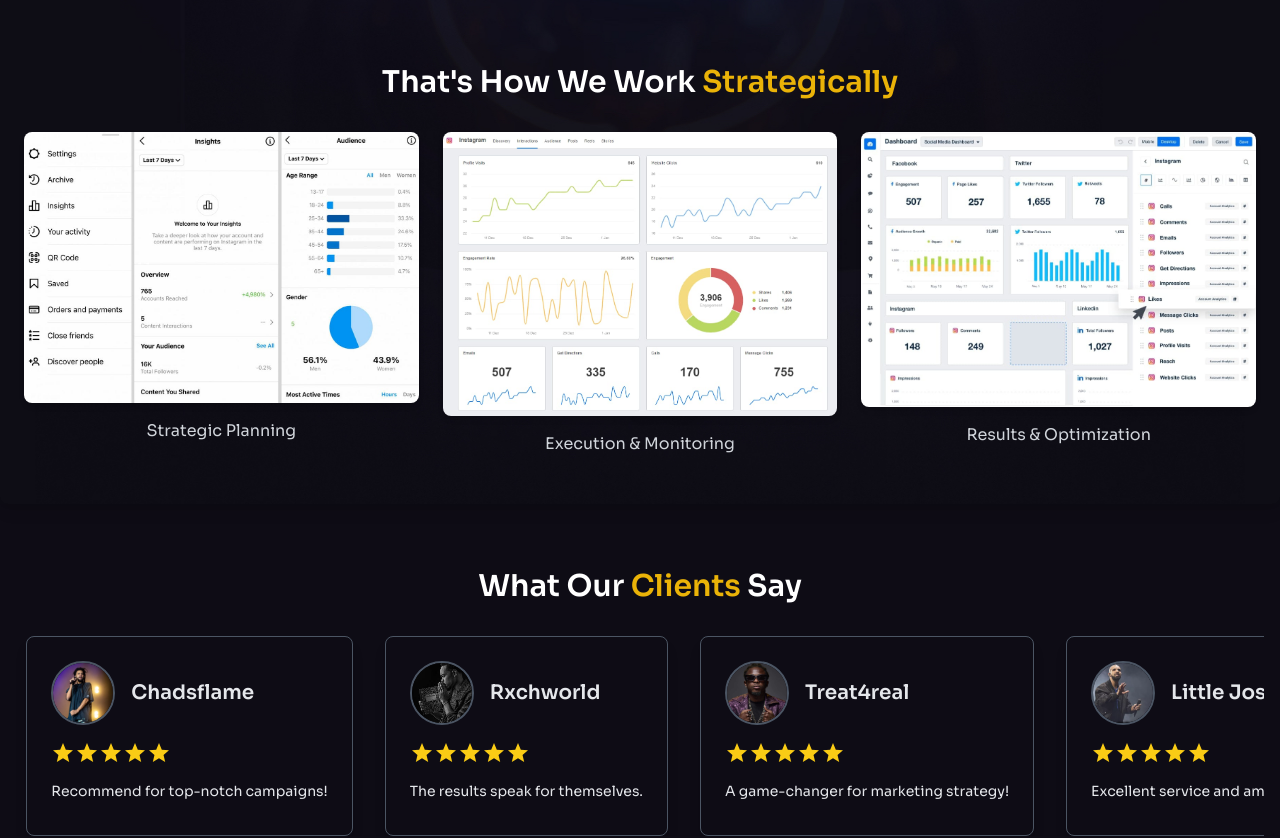
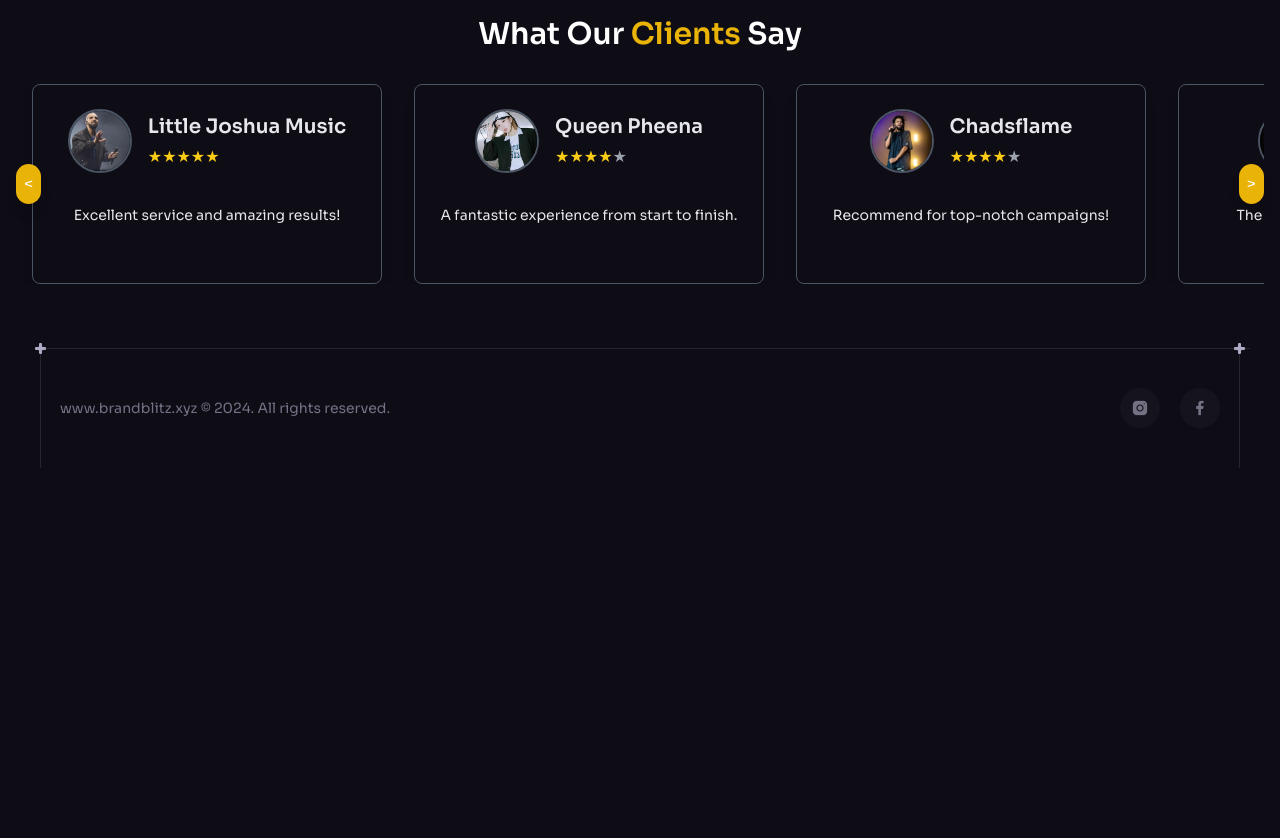
Before and after one commit to ZainyShorts/Brand-blitz-new, a React (Vite) app: page /results in a window 1280 px wide. Shown: the part 1060-1898 px from the top of the page. After the commit the page ends 1528 px from the top, so only its background shows below. Built offline with nearby package versions, Linux system fonts and the light colour scheme.

Commit message:
reviews page

```diff
--- a/src/components/Results.jsx
+++ b/src/components/Results.jsx
@@ -3,21 +3,9 @@ import Confetti from "react-confetti";
 import result from '../assets/result.jpeg';
 import result3 from '../assets/result3.jpeg';
 import result5 from '../assets/result5.jpeg';
-import image4 from "../assets/result4.jpeg";
-import image5 from "../assets/result7.jpeg";
-import image6 from "../assets/result13.jpeg";
-
-import { heroBackground } from "../assets";
-import { BackgroundCircles, BottomLine } from "./design/Hero";
-import StarRating from "./Stars";
-
-// Example profile pictures
 import profilePic1 from '../assets/profile1.webp';
 import profilePic2 from '../assets/profile2.jfif';
 import profilePic3 from '../assets/profile3.webp';
-import image1 from "../assets/result11.jpeg";
-import image2 from "../assets/result10.jpeg";
-import image3 from "../assets/result9.jpeg";
 import profilePic4 from '../assets/profile4.jfif';
 import profilePic5 from '../assets/profile5.jfif';
 import Footer from "./Footer";
@@ -29,14 +17,12 @@ const images = [
 ];
 
 const testimonials = [
-  { text: "Excellent service and amazing results!", author: "Little Joshua Music", profilePic: profilePic1 },
-  { text: "A fantastic exp from start to finish.", author: "Queen Pheena", profilePic: profilePic2 },
-  { text: "Recommend for top-notch campaigns!", author: "Chadsflame", profilePic: profilePic3 },
-  { text: "The results speak for themselves.", author: "Rxchworld", profilePic: profilePic4 },
-  { text: "A game-changer for marketing strategy!", author: "Treat4real", profilePic: profilePic5 },
+  { text: "Excellent service and amazing results!", author: "Little Joshua Music", profilePic: profilePic1, rating: 5 },
+  { text: "A fantastic experience from start to finish.", author: "Queen Pheena", profilePic: profilePic2, rating: 4 },
+  { text: "Recommend for top-notch campaigns!", author: "Chadsflame", profilePic: profilePic3, rating: 4 },
+  { text: "The results speak for themselves.", author: "Rxchworld", profilePic: profilePic4, rating: 5 },
+  { text: "A game-changer for marketing strategy!", author: "Treat4real", profilePic: profilePic5, rating: 5 },
 ];
-
-const duplicatedTestimonials = [...testimonials, ...testimonials];
 
 const ResultPage = () => {
   const [showConfetti, setShowConfetti] = useState(true);
@@ -46,49 +32,38 @@ const ResultPage = () => {
   const scrollContainerRef = useRef(null);
 
   useEffect(() => {
-    const container = scrollContainerRef.current;
-    let intervalId;
-
-    if (container) {
-      intervalId = setInterval(() => {
-        if (container) {
-          const scrollWidth = container.scrollWidth;
-          const clientWidth = container.clientWidth;
-          const scrollLeft = container.scrollLeft;
-
-          if (scrollLeft + clientWidth >= scrollWidth) {
-            container.scrollLeft = 0;
-          } else {
-            container.scrollLeft += 20;
-          }
-        }
-      }, 10);
-
-      return () => clearInterval(intervalId);
-    }
-  }, []);
-
-  useEffect(() => {
     const handleResize = () => {
       setWindowWidth(window.innerWidth);
       setWindowHeight(window.innerHeight);
     };
 
     window.addEventListener('resize', handleResize);
-
     return () => {
       window.removeEventListener('resize', handleResize);
     };
   }, []);
 
   useEffect(() => {
-    // Hide confetti after 5 seconds
     const timer = setTimeout(() => {
       setShowConfetti(false);
     }, 5000); // 5 seconds
 
     return () => clearTimeout(timer);
   }, []);
+
+  // Function to scroll left
+  const scrollLeft = () => {
+    if (scrollContainerRef.current) {
+      scrollContainerRef.current.scrollBy({ left: -370, behavior: 'smooth' });
+    }
+  };
+
+  // Function to scroll right
+  const scrollRight = () => {
+    if (scrollContainerRef.current) {
+      scrollContainerRef.current.scrollBy({ left: 380, behavior: 'smooth' });
+    }
+  };
 
   return (
     <section className="relative min-h-screen text-white bg-transparent">
@@ -103,32 +78,20 @@ const ResultPage = () => {
 
       {/* Hero Section */}
       <div className="relative">
-        {/* Background Image */}
-        <img
-          src={heroBackground}
-          className="absolute inset-0 w-full h-full object-cover -z-10"
-          width={1440}
-          height={1800}
-          alt="background"
-        />
-        <BackgroundCircles />
-
         <div className="relative pt-[8rem] -mt-[5.25rem] bg-transparent">
           <div className="relative w-full p-6 bg-transparent rounded-lg shadow-lg z-10 backdrop-blur-md transform -translate-y-16">
-            <h1 className="text-4xl mt-10 font-bold mb-10 text-center">Our  <span className="text-yellow-500">Results</span></h1>
+            <h1 className="text-4xl mt-10 font-bold mb-10 text-center">Our <span className="text-yellow-500">Results</span></h1>
             <div className="grid grid-cols-1 sm:grid-cols-2 lg:grid-cols-3 gap-6 w-full">
               {images.map((image, index) => (
                 <div
                   key={index}
                   className="bg-transparent mt-8 rounded-lg overflow-hidden shadow-lg hover:shadow-2xl transform hover:scale-105 transition duration-300 flex flex-col justify-center"
                 >
-                  <div>
                   <img
                     src={image.src}
                     alt={`Product ${index + 1}`}
                     className="w-full h-[600px] object-cover"
                   />
-                  </div>
                   <div className="flex justify-center mt-4">
                     <button className="px-8 mt-4 py-3 bg-gradient-to-r from-[#f83939] to-[#07b8b8] text-white font-semibold rounded-full hover:bg-gradient-to-l transition duration-300 shadow-lg hover:shadow-xl transform hover:translate-y-[-3px] border-2 border-transparent hover:border-white">
                       {image.campaign}
@@ -139,36 +102,20 @@ const ResultPage = () => {
             </div>
           </div>
         </div>
-        <div className="relative mt-16 px-6 py-12 bg-transparent rounded-lg shadow-lg z-10">
-          <h2 className="text-3xl font-bold mb-8 text-center">That's How We Work <span className="text-yellow-500">Strategically</span></h2>
-          <div className="flex flex-col md:flex-row gap-6 justify-center">
-            <div className="w-full md:w-1/3">
-              <img src={image1} className="w-full h-auto rounded-lg shadow-md" alt="Strategic Work 1" />
-              <p className="text-center text-gray-300 mt-4">Strategic Planning</p>
-            </div>
-            <div className="w-full md:w-1/3">
-              <img src={image2} className="w-full h-auto rounded-lg shadow-md" alt="Strategic Work 2" />
-              <p className="text-center text-gray-300 mt-4">Execution & Monitoring</p>
-            </div>
-            <div className="w-full md:w-1/3">
-              <img src={image3} className="w-full h-auto rounded-lg shadow-md" alt="Strategic Work 3" />
-              <p className="text-center text-gray-300 mt-4">Results & Optimization</p>
-            </div>
-          </div>
-        </div>
-        <BottomLine />
-      </div>
 
         {/* Testimonials Section */}
         <section className="py-16 bg-transparent">
           <div className="max-w-7xl mx-auto px-4">
-          <h2 className="text-3xl font-bold mb-8 text-center text-white">What Our <span className="text-yellow-500">Clients </span>Say</h2>
+            <h2 className="text-3xl font-bold mb-8 text-center text-white">
+              What Our <span className="text-yellow-500">Clients </span>Say
+            </h2>
             <div className="relative">
-            <div ref={scrollContainerRef} className="flex overflow-x-auto whitespace-nowrap hide-scrollbar">
-              {duplicatedTestimonials.map((testimonial, index) => (
+              <div ref={scrollContainerRef} className="flex overflow-x-auto hide-scrollbar" style={{ width: '100%' }}>
+                {testimonials.map((testimonial, index) => (
                   <div
                     key={index}
-                  className="testimonial-item border h-[200px] border-gray-600 text-gray-200 p-6 rounded-lg shadow-lg flex flex-col items-center bg-transparent"
+                    className="testimonial-item border h-[200px] mx-4 border-gray-600 text-gray-200 p-6 rounded-lg shadow-lg flex flex-col items-center bg-transparent"
+                    style={{ minWidth: '350px'}} // Ensure width and prevent shrinking
                   >
                     <div className="flex items-center mb-4">
                       <img
@@ -178,48 +125,49 @@ const ResultPage = () => {
                       />
                       <div className="ml-4">
                         <p className="text-xl font-semibold">{testimonial.author}</p>
-                    </div>
-                  </div>
-                  <StarRating rating={5} />
-                  <p className="mt-4 text-sm">{testimonial.text}</p>
-                </div>
+                        <div className="flex mt-1">
+                          {Array.from({ length: testimonial.rating }, (_, i) => (
+                            <span key={i} className="text-yellow-400">★</span>
+                          ))}
+                          {Array.from({ length: 5 - testimonial.rating }, (_, i) => (
+                            <span key={i + testimonial.rating} className="text-gray-400">★</span>
                           ))}
                         </div>
                       </div>
                     </div>
+                    <p className="mt-4 text-sm">{testimonial.text}</p>
+                  </div>
+                ))}
+
+                {/* Arrow buttons - visible only on larger screens */}
+                <button
+                  onClick={scrollLeft}
+                  className="hidden md:absolute left-0 top-1/2 transform -translate-y-1/2 bg-yellow-500 text-white rounded-full p-2 shadow-lg hover:shadow-xl transition duration-300 md:block"
+                  aria-label="Scroll Left"
+                >
+                  &lt;
+                </button>
+                <button
+                  onClick={scrollRight}
+                  className="hidden md:absolute right-0 top-1/2 transform -translate-y-1/2 bg-yellow-500 text-white rounded-full p-2 shadow-lg hover:shadow-xl transition duration-300 md:block"
+                  aria-label="Scroll Right"
+                >
+                  &gt;
+                </button>
+              </div>
+            </div>
+          </div>
         </section>
+      </div>
       <Footer/>
 
       <style jsx>{`
-        @keyframes scroll {
-          0% {
-            transform: translateX(0);
+        .hide-scrollbar::-webkit-scrollbar {
+          display: none; /* Hide scrollbar for Chrome, Safari, and Opera */
         }
-          100% {
-            transform: translateX(-50%);
-          }
-        }
-
         .hide-scrollbar {
-          overflow: hidden; /* Hide the scrollbar */
-          scrollbar-width: none; /* For Firefox */
-        }
-
-        .hide-scrollbar::-webkit-scrollbar {
-          display: none; /* For Chrome, Safari, and Opera */
-        }
-
-        .testimonial-item {
-          display: inline-block;
-          width: 30vw; /* Width for larger screens */
-          margin: 0 1rem; /* Margin between items */
-          vertical-align: top;
-        }
-
-        @media (max-width: 1024px) {
-          .testimonial-item {
-            width: 88vw; /* Width for smaller screens */
-          }
+          -ms-overflow-style: none; /* Hide scrollbar for Internet Explorer and Edge */
+          scrollbar-width: none; /* Hide scrollbar for Firefox */
         }
       `}</style>
     </section>
```
Also changed, not shown: 1 other file (tests, documents, lock files or other folders). Lines whose indentation alone changed are shown as unchanged.
